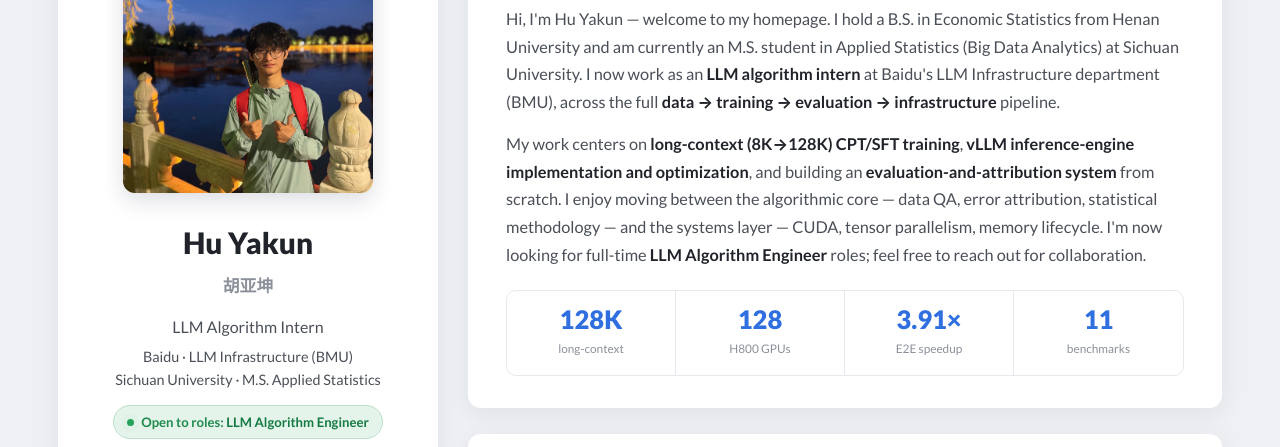
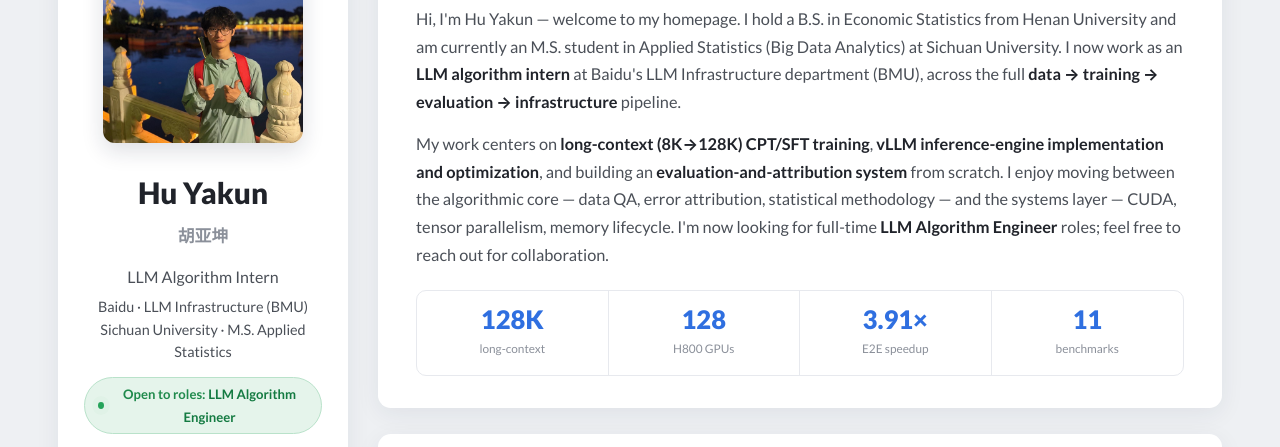
Before and after one commit to Xiaoqiu-dot/Xiaoqiu-dot.github.io, a plain HTML site: page index.html in a window 1280 px wide. Shown: the part 191-638 px from the top of the page. Drawn offline with Linux system fonts and the light colour scheme.

Commit message:
Narrow sidebar (380->290px), widen main content area
Co-Authored-By: Claude <noreply@anthropic.com>

```diff
--- a/index.html
+++ b/index.html
@@ -59,12 +59,12 @@ a:hover{color:var(--ink)}
 
 /* ===== page grid ===== */
 .wrap{max-width:1220px;margin:0 auto;padding:26px clamp(16px,3vw,28px) 60px;
-  display:grid;grid-template-columns:380px 1fr;gap:30px;align-items:start}
+  display:grid;grid-template-columns:290px 1fr;gap:30px;align-items:start}
 
 /* ===== sidebar card ===== */
 .side{background:var(--card);border-radius:var(--radius);box-shadow:var(--shadow);padding:28px 26px;
   position:sticky;top:5.4rem;text-align:center}
-.side .portrait{width:250px;height:250px;max-width:100%;border-radius:12px;object-fit:cover;object-position:center;
+.side .portrait{width:200px;height:200px;max-width:100%;border-radius:12px;object-fit:cover;object-position:center;
   filter:grayscale(4%);box-shadow:0 8px 22px rgba(20,30,60,.14)}
 .side .name{font-size:1.85rem;font-weight:900;margin-top:18px}
 .side .name .alt{display:block;font-size:1.05rem;font-weight:700;color:var(--muted);margin-top:4px}
```
